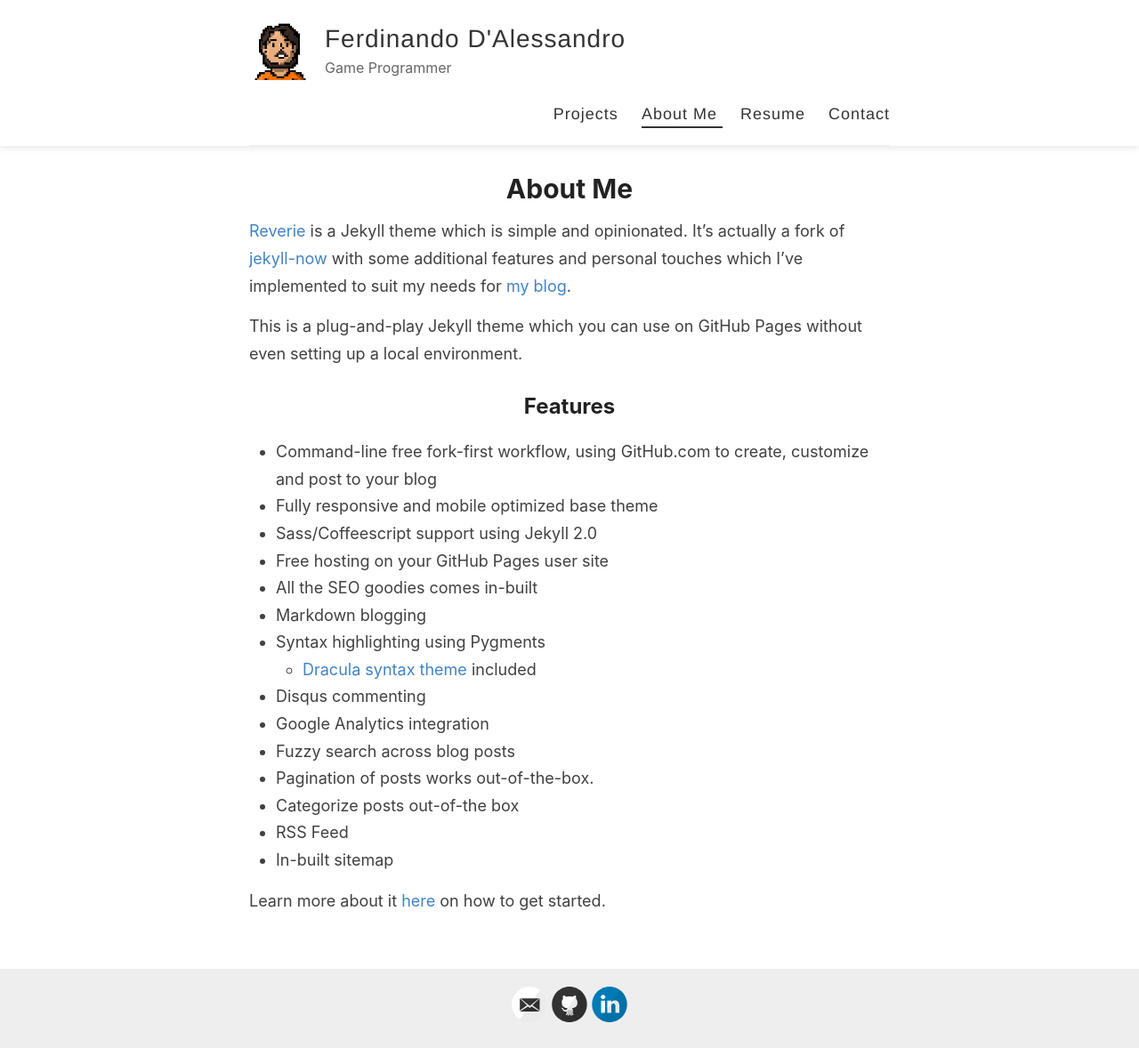
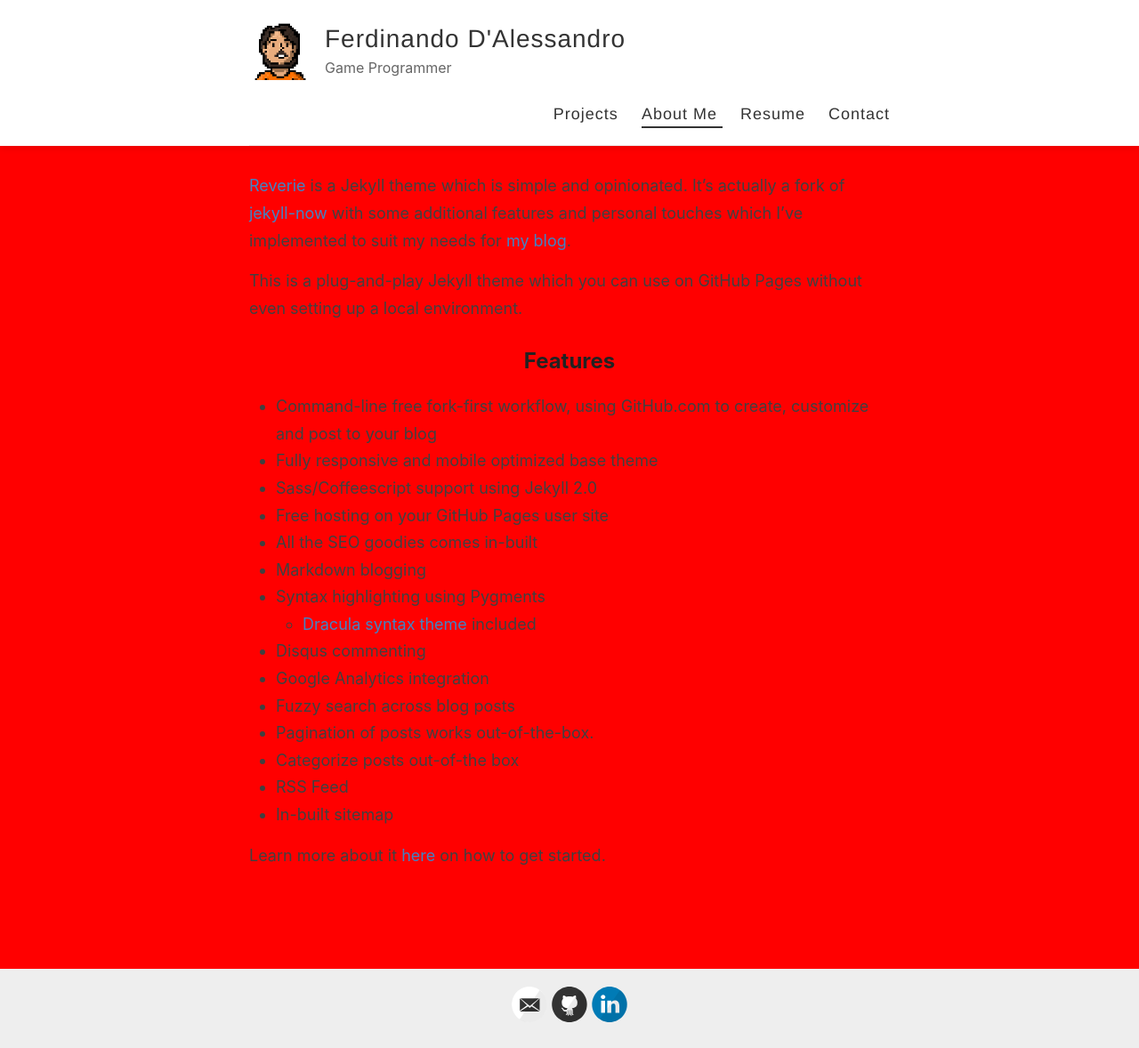
Before and after one commit to FerdiDale/ferdidale.github.io, a Jekyll site: the page built from _pages/aboutme.md, in a window 1280 px wide and 1178 px high. Shown: the whole window at 89% size. Built offline with Jekyll 4.4.1, drawn with Linux system fonts in a browser that asks for light colours.

Commit message:
Testing mobile version

```diff
--- a/_pages/aboutme.md
+++ b/_pages/aboutme.md
@@ -1,6 +1,5 @@
 ---
 layout: page
-title: About Me
 permalink: /aboutme/
 ---
 
--- a/assets/style.scss
+++ b/assets/style.scss
@@ -291,6 +291,9 @@ p > img {
 // .masthead
 //
 
+body {
+    background: red;
+}
 
 .masthead {
   padding: 20px 0;
```
